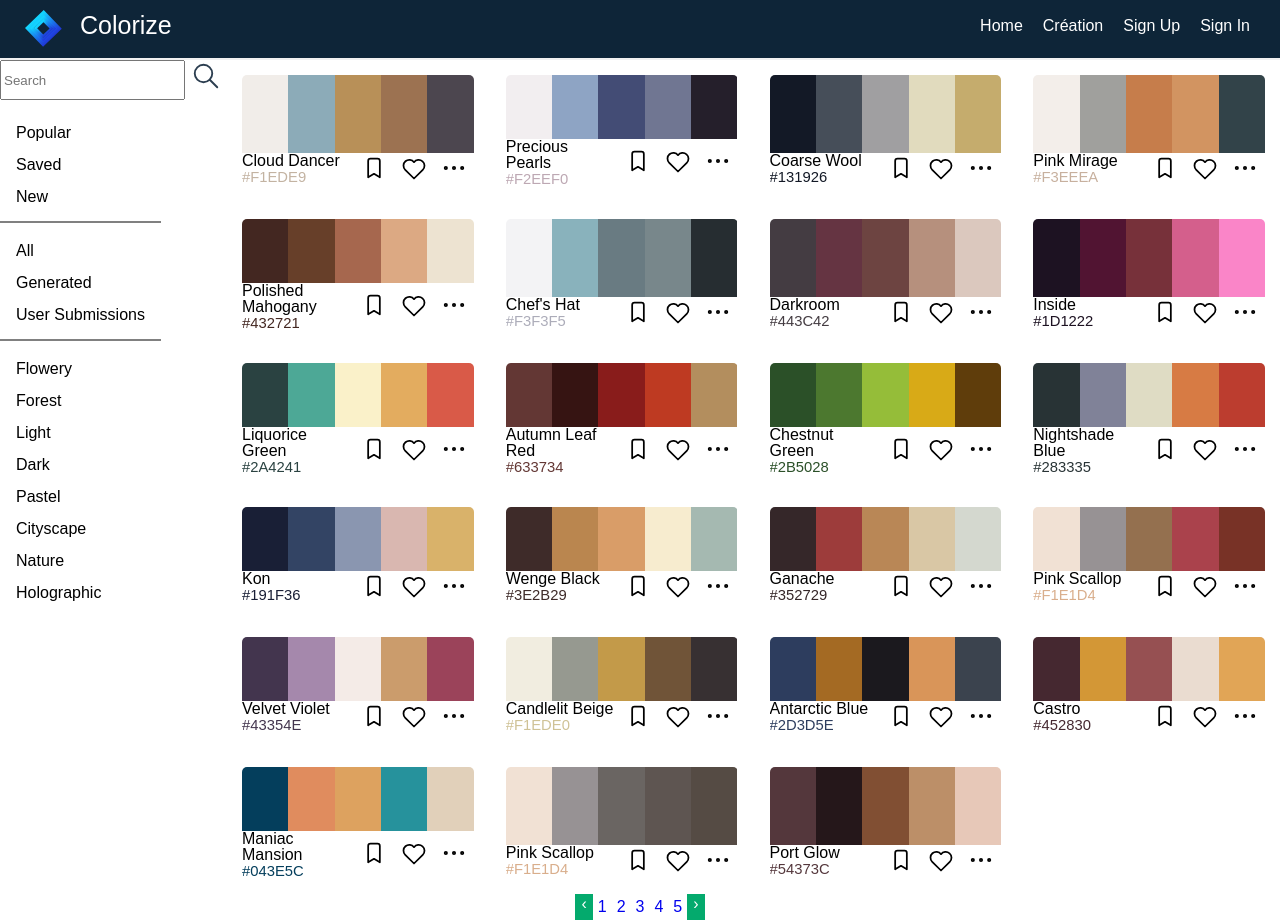
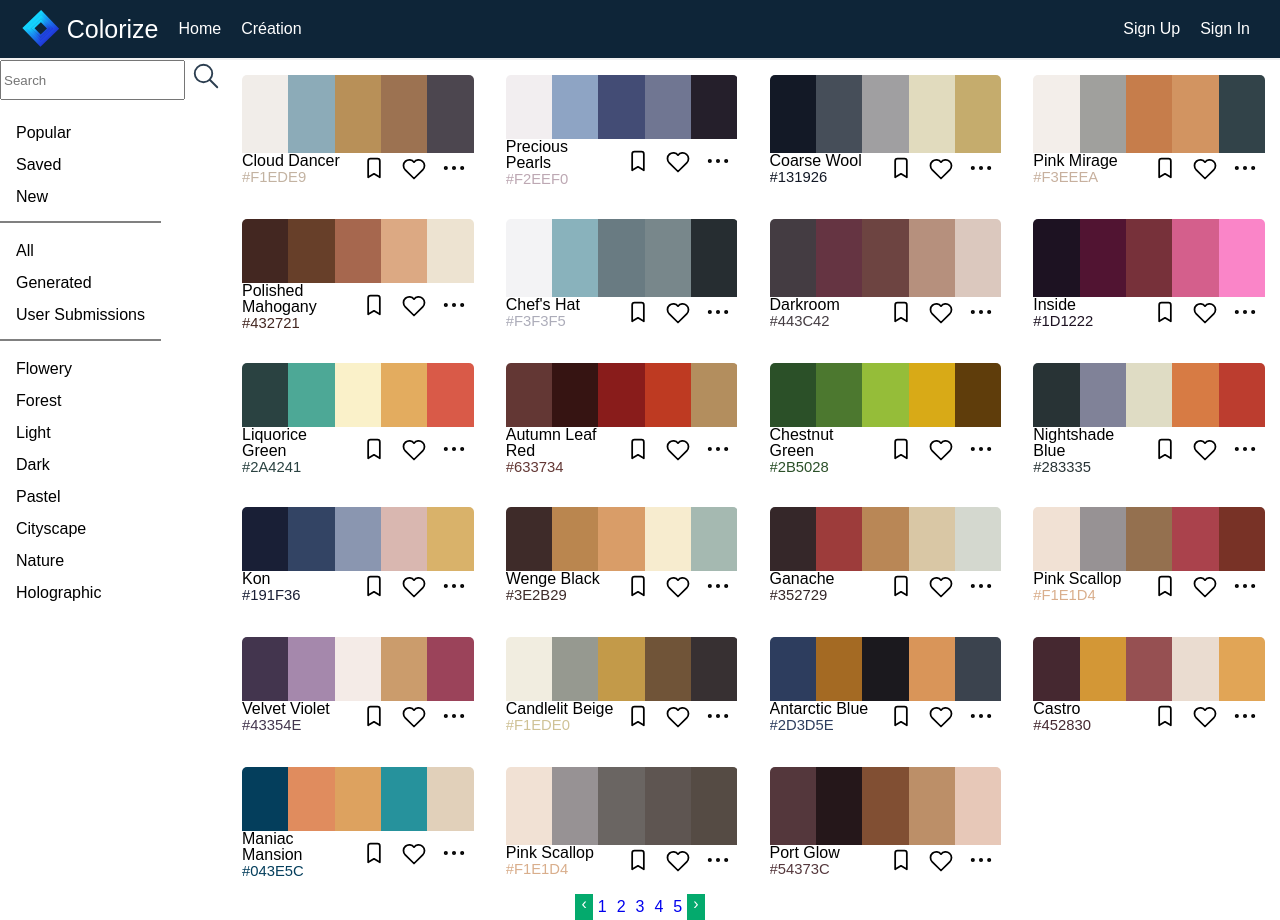
Before and after one commit to Aure-en/colorize, a React (Create React App) app: page / in a window 1280 px wide. Built offline with nearby package versions, Linux system fonts and the light colour scheme; what color-name-list, nearest-color would draw is missing.

Commit message:
debug css for responsive design navbar

```diff
--- a/src/components/Navbar/LeftNav.jsx
+++ b/src/components/Navbar/LeftNav.jsx
@@ -11,14 +11,19 @@ const Title = styled.div`
   color: #fff;
   display: flex;
   align-items: center;
-  position absolute;
-  left: 80px;
-  top: 13px;
+  display: none;
   font-size: 25px;
+  padding-left: 5px;
 
   .left {
     float: left;
   }
+
+  @media (min-width: 768px) {
+    display: flex;
+  }
+
+
 `;
 
 export default LeftNav;
--- a/src/components/Navbar/RightNav.jsx
+++ b/src/components/Navbar/RightNav.jsx
@@ -5,10 +5,15 @@ import { NavLink } from 'react-router-dom';
 
 const RightNav = ({ open }) => (
   <Ul open={open}>
-    <NavLink to="/" className="navlink">Home</NavLink>
-    <NavLink to="/creation" className="navlink">Création</NavLink>
-    <NavLink to="/signup" className="navlink">Sign Up</NavLink>
-    <NavLink to="/signin" className="navlink">Sign In</NavLink>
+    <NavLinkBetween>
+      <NavLink to="/" className="navlink">Home</NavLink>
+      <NavLink to="/creation" className="navlink">Création</NavLink>
+    </NavLinkBetween>
+    <NavLinkBetween>
+      <NavLink to="/signup" className="navlink">Sign Up</NavLink>
+      <NavLink to="/signin" className="navlink">Sign In</NavLink>
+    </NavLinkBetween>
+
   </Ul>
 );
 
@@ -20,6 +25,9 @@ const Ul = styled.ul`
   list-style: none;
   display: flex;
   flex-flow: row nowrap;
+  align-items: center;
+  justify-content: space-between;
+  width: 100%;
 
   .navlink {
     padding: 18px 10px;
@@ -35,13 +43,13 @@ const Ul = styled.ul`
     flex-flow: column nowrap;
     background-color: #0D2538;
     position: fixed;
+    justify-content: start;
     transform: ${({ open }) => (open ? 'translateX(0)' : 'translateX(100%)')};
     top: 0;
     right: 0;
     height: 100vh;
     width: 100%;
     padding-top: 3.5rem;
-    transition: transform 0.3s ease-in-out;
 
     .navlink {
       color: #fff;
@@ -51,4 +59,14 @@ const Ul = styled.ul`
   }
 `;
 
+const NavLinkBetween = styled.div`
+display: flex;
+flex-direction: column;
+padding-left: 10px;
+
+@media (min-width: 768px) {
+  flex-direction: row;
+}
+`;
+
 export default RightNav;
```
